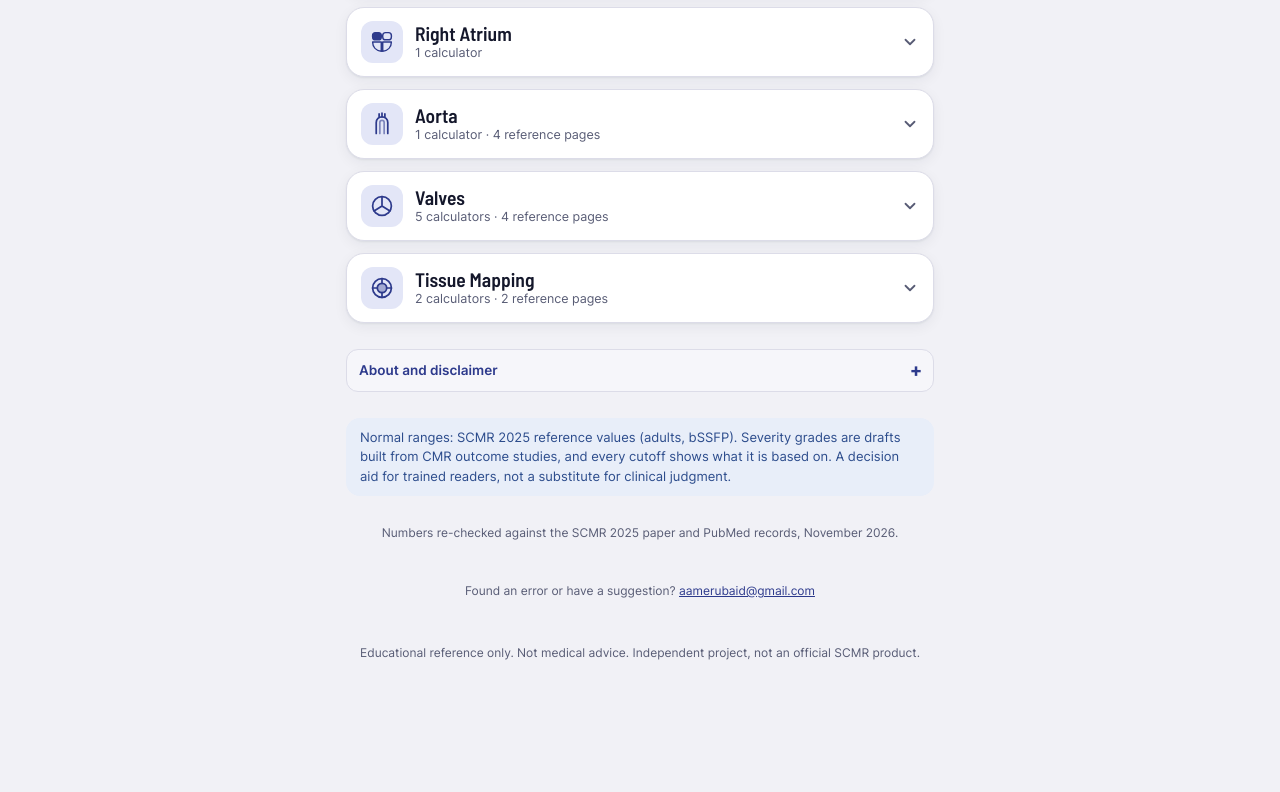
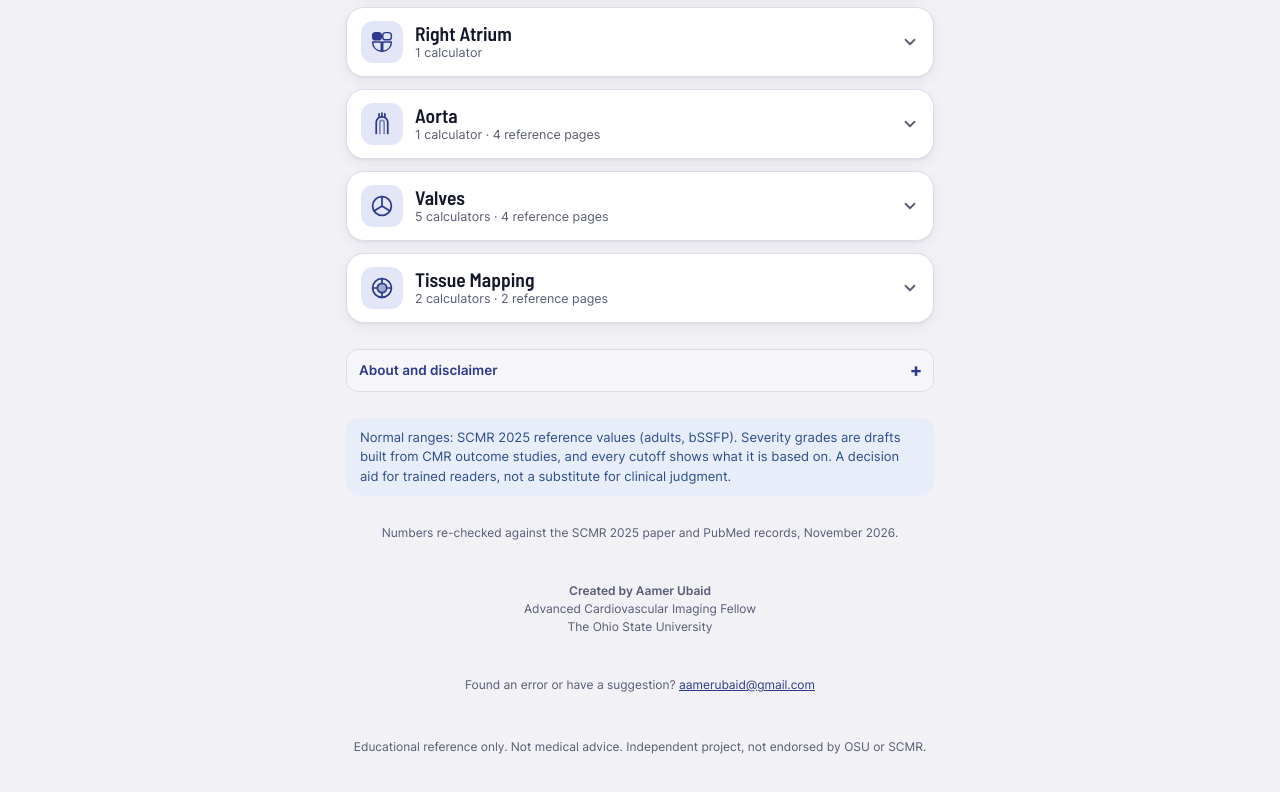
Before and after one commit to aamerubaid-a11y/CMR-reference, a plain HTML site: page index.html in a window 1280 px wide. Shown: the part 803-1595 px from the top of the page. Before the commit the page ends 1561 px from the top, so only its background shows below. Drawn offline with Linux system fonts and the light colour scheme.

Commit message:
Add author intro and OSU/SCMR non-endorsement
Co-Authored-By: Claude Sonnet 5.5 <noreply@anthropic.com>
Claude-Session: https://claude.ai/code/session_01FNHN7zLpmjuvewz5D1Z4Gg

```diff
--- a/index.html
+++ b/index.html
@@ -360,9 +360,10 @@ function home(){
  h+=`<div class="eyebrow">Browse by structure</div>`;
  for(const [k,name] of SECTIONS){const its=ITEMS.filter(i=>i.sec===k);const op=openSecs.includes(k);const nc=its.filter(i=>i.kind!=='table'&&i.kind!=='evidence').length;
   h+=`<div class="group ${op?'open':''}"><button data-sec="${k}" aria-expanded="${op}"><span class="sicon">${SICON[k]}</span><span class="gt"><b>${name}</b><small>${nc} calculator${nc===1?'':'s'} ${its.length-nc?` · ${its.length-nc} reference page${its.length-nc===1?'':'s'}`:''}</small></span>${CHEV}</button><div class="items">${its.map(itemRow).join('')}</div></div>`}
- h+=`<details class="notes" style="margin:14px 0"><summary>About and disclaimer</summary><div class="ref" style="padding:0 12px 12px;font-size:12.5px;line-height:1.5"><p><b>For education and reference only.</b> Not medical advice, not a substitute for clinical judgment or a formal report, and not an FDA-cleared device. Verify results against the cited source before using them in a report or a treatment decision.</p><p><b>Independent project.</b> Normal values come from the SCMR 2025 reference-values paper, but this app is not an official SCMR product, is not endorsed by SCMR, ASE or any other society, and is not affiliated with any institution.</p><p><b>Some grades are provisional.</b> Each cutoff is labeled by its basis (outcome study, consensus, echo-borrowed, SD-derived or draft). Labeled drafts are not validated guideline thresholds, so check the cited paper.</p><p><b>Inputs matter.</b> Calculator outputs depend on measurement quality, and the app does not check inputs for plausibility.</p><p><b>Accuracy.</b> Numbers were checked against the sources in November 2026. Errors are still possible. Please report them.</p><p><b>Privacy.</b> Everything runs on your device and nothing is sent anywhere. Do not enter patient identifiers.</p></div></details>`;
+ h+=`<details class="notes" style="margin:14px 0"><summary>About and disclaimer</summary><div class="ref" style="padding:0 12px 12px;font-size:12.5px;line-height:1.5"><p><b>For education and reference only.</b> Not medical advice, not a substitute for clinical judgment or a formal report, and not an FDA-cleared device. Verify results against the cited source before using them in a report or a treatment decision.</p><p><b>Independent project.</b> Normal values come from the SCMR 2025 reference-values paper, but this app is not an official SCMR product. It is <b>not endorsed by The Ohio State University (OSU) or SCMR</b>, or by ASE or any other society, and it does not represent the views of any institution. The author’s affiliation is listed for identification only.</p><p><b>Some grades are provisional.</b> Each cutoff is labeled by its basis (outcome study, consensus, echo-borrowed, SD-derived or draft). Labeled drafts are not validated guideline thresholds, so check the cited paper.</p><p><b>Inputs matter.</b> Calculator outputs depend on measurement quality, and the app does not check inputs for plausibility.</p><p><b>Accuracy.</b> Numbers were checked against the sources in November 2026. Errors are still possible. Please report them.</p><p><b>Privacy.</b> Everything runs on your device and nothing is sent anywhere. Do not enter patient identifiers.</p></div></details>`;
  h+=`<div class="note">Normal ranges: SCMR 2025 reference values (adults, bSSFP). Severity grades are drafts built from CMR outcome studies, and every cutoff shows what it is based on. A decision aid for trained readers, not a substitute for clinical judgment.</div>
  <p class="foot">Numbers re-checked against the SCMR 2025 paper and PubMed records, November 2026.</p>
+ <p class="foot"><b>Created by Aamer Ubaid</b><br>Advanced Cardiovascular Imaging Fellow<br>The Ohio State University</p>
  <p class="foot">Found an error or have a suggestion? <a href="mailto:aamerubaid@gmail.com?subject=CMR%20Reference%20feedback">aamerubaid@gmail.com</a></p>`;
  return h+'</div>'}
 function favView(){const its=ITEMS.filter(i=>isFav(i.id));
@@ -1182,7 +1183,7 @@ function render(){
  if(current){const it=ITEMS.find(i=>i.id===current);app.innerHTML=it.kind==='table'?tableView(it):it.kind==='iron'?ironView(it):it.kind==='aocalc'?aoView(it):it.kind==='evidence'?evidenceView(it):it.kind==='avcalc'?avView(it):it.kind==='ecvcalc'?ecvView(it):calcView(it)}
  else app.innerHTML=tab==='home'?home():tab==='fav'?favView():searchView();
  enhance();
- if(!app.querySelector('.disc')){const d=document.createElement('p');d.className='foot disc';d.textContent='Educational reference only. Not medical advice. Independent project, not an official SCMR product.';app.appendChild(d)}
+ if(!app.querySelector('.disc')){const d=document.createElement('p');d.className='foot disc';d.textContent='Educational reference only. Not medical advice. Independent project, not endorsed by OSU or SCMR.';app.appendChild(d)}
  ['home','fav','search'].forEach(t=>document.getElementById('nav-'+t).classList.toggle('on',!current&&tab===t));
  if(!current&&tab==='search'){const q=document.getElementById('q');q.focus();q.setSelectionRange(q.value.length,q.value.length)}
 }
--- a/sw.js
+++ b/sw.js
@@ -1,5 +1,5 @@
 // CMR Reference service worker: caches the whole app for offline use
-const CACHE='cmr-ref-f3c90d8c9b';
+const CACHE='cmr-ref-bfc97badaf';
 const FILES=['./','./index.html','./manifest.webmanifest','./icon-192.png','./icon-512.png','./icon-maskable.png','./apple-touch-icon.png'];
 self.addEventListener('install',e=>{e.waitUntil(caches.open(CACHE).then(c=>c.addAll(FILES)).then(()=>self.skipWaiting()))});
 self.addEventListener('activate',e=>{e.waitUntil(caches.keys().then(ks=>Promise.all(ks.filter(k=>k!==CACHE).map(k=>caches.delete(k)))).then(()=>self.clients.claim()))});
```
